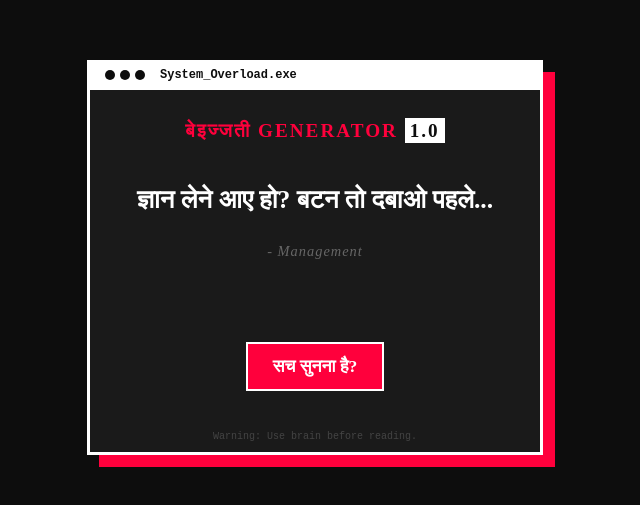
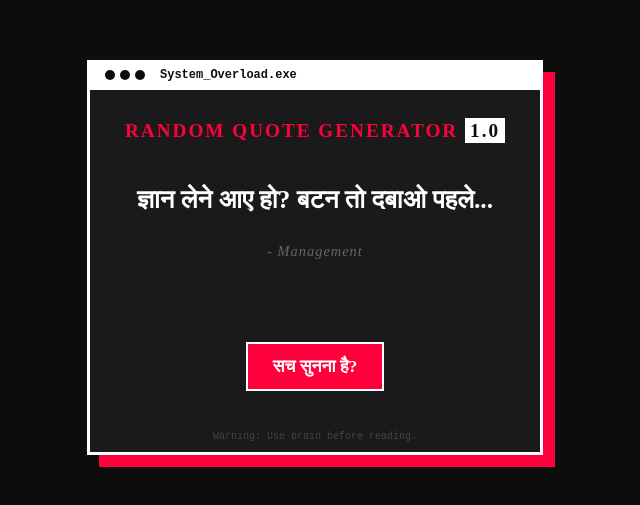
Before and after one commit to sumitfuley503-wq/random-quotes, a plain HTML site: page index.html in a window 1280 px wide. Shown: the part 143-648 px from the top of the page, without its empty margins (325-965 px from the left). Drawn offline with Linux system fonts and the light colour scheme; a web font is replaced by a local one.

Commit message:
Add files via upload

```diff
--- a/index.html
+++ b/index.html
@@ -18,7 +18,7 @@
         </div>
 
         <div class="content-area">
-            <h1 class="header-text">बेइज्जती Generator <span>1.0</span></h1>
+            <h1 class="header-text">Random quote generator <span>1.0</span></h1>
 
             <div class="display-box">
                 <p id="quote">ज्ञान लेने आए हो? बटन तो दबाओ पहले...</p>
```
